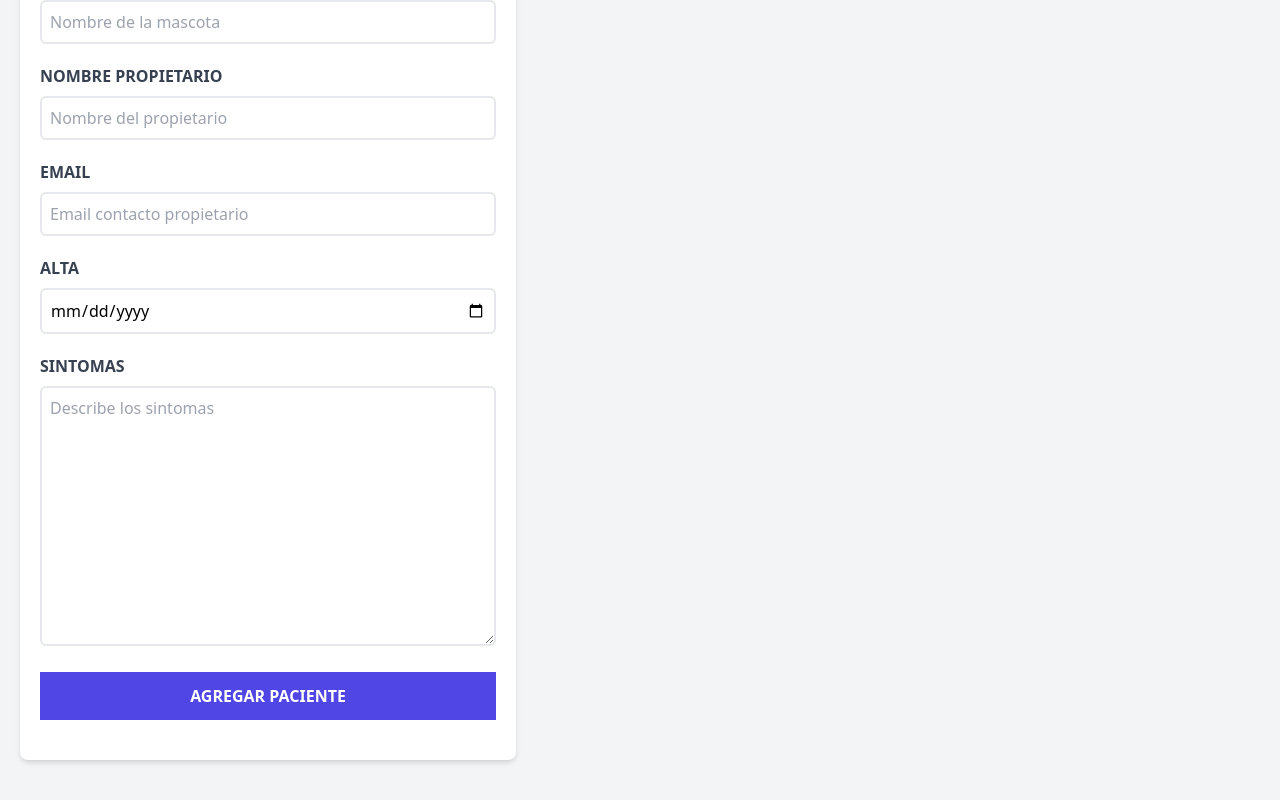
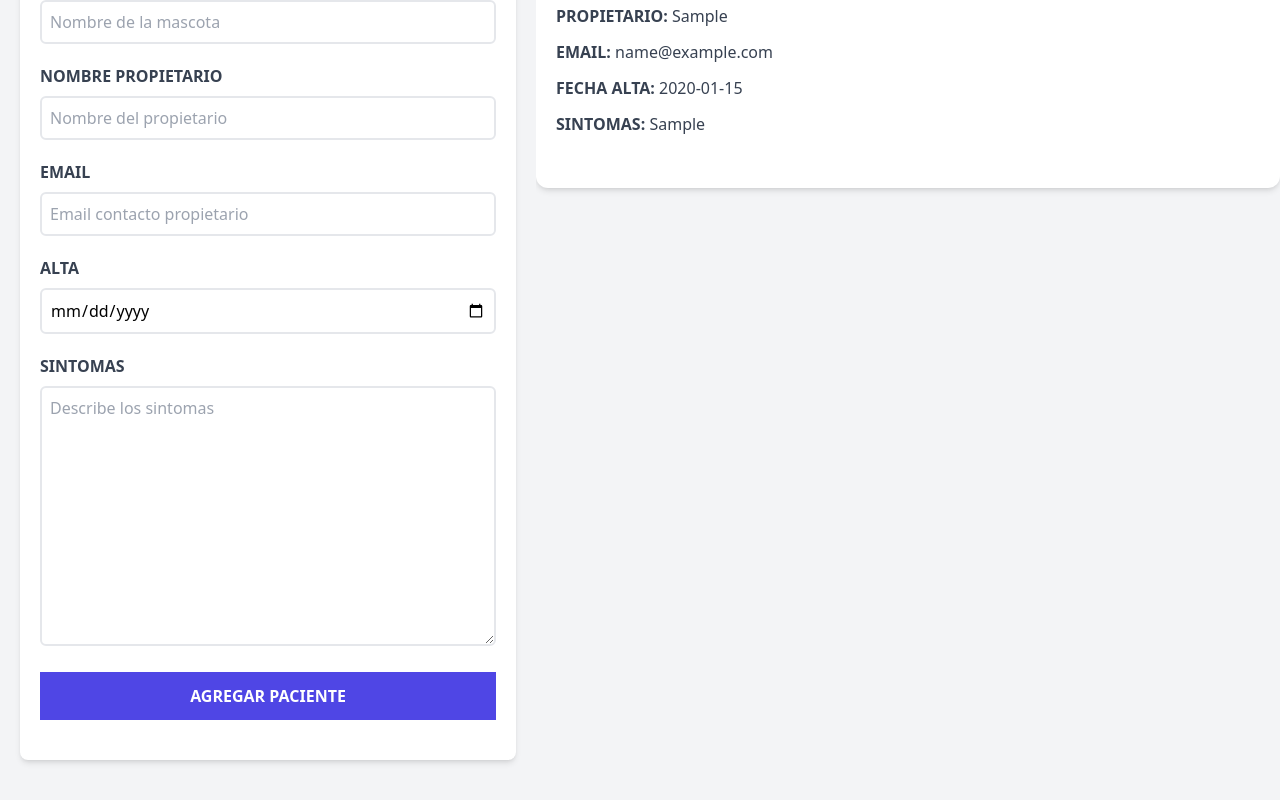
Before and after one commit to JesusRoman7/Citas-Veterinaria-React-Tailwind, a React (Vite) app: page / in a window 1280 px wide. Both pictures are taken after typing "Sample", "Sample", "name@example.com", "2020-01-15", "Sample" into the empty fields and a click on the input "Agregar Paciente". Shown: the part 420-1220 px from the top of the page. Built offline with nearby package versions, Linux system fonts and the light colour scheme.

Commit message:
agregando una funcion para el objetoPaciente y asi poder tener un ID cuando hagamos la iteracion en el componente ListadoPacientes y asi no nos muestre error, mostrando la informacion con el componente Paciente

```diff
--- a/src/components/Formulario.jsx
+++ b/src/components/Formulario.jsx
@@ -12,6 +12,14 @@ const Formulario = ({setPacientes, pacientes}) => {
 
     //Generando un state mas para el error
     const [error, setError] = useState(false);
+
+    //Generando un ID para el objetoPaciente y pasarselo a Listado Pacientes en el metodo de MAP como PROP
+    const generarId = () =>{
+        const random = Math.random().toString(36).substr(2);
+        const fecha = Date.now().toString(36);
+
+        return random + fecha;
+    }
 
     const handleSubmit = (e) =>{ //tambien le podemos pasar el evento
         e.preventDefault();
@@ -30,7 +38,8 @@ const Formulario = ({setPacientes, pacientes}) => {
             propietario,
             email,
             fecha,
-            sintomas
+            sintomas,
+            id: generarId()
         }
         console.log(objetoPaciente);
         setPacientes([...pacientes, objetoPaciente]); //le pasamos el objetoPaciente a setPacientes para que setPacientes modifique pacientes y agregue a su arreglo vacio el objetoPaciente, tomando en cuenta que le pasamos el spread tambien de los objetos ya existentes
--- a/src/components/ListadoPacientes.jsx
+++ b/src/components/ListadoPacientes.jsx
@@ -12,10 +12,12 @@ const ListadoPacientes = ({pacientes}) => {
 
         {/* Nota: aqui para iterar, como estamos dentro de un return, de preferencia usanos MAP y no forEach, ya que forEach en ningun momento usar un return, por esa razon usaremos MAP */}
         {pacientes.map((paciente)=>{
-            <Paciente
+            return( <Paciente
+                key={paciente.id}//para que no nos salga el error Each child in a list should have a unique "key" prop, le ponemos el key con el valur paciente.id de cada iteracion del objeto
                 paciente={paciente} //le pasamos todas las propiedades del iterador al PROP paciente PARA EL COMPONENTE PACIENTE
-            /> //Llamamos a este componente tantas veces como haya elementos en pacientes
+            /> )//Llamamos a este componente tantas veces como haya elementos en pacientes
         })}
+        {/* Nota IMPORTANTE: cuando vayamos a iterar y mostrar diferentes componentes una y otra vez en base a un arreglo TENEMOS QUE PASARLES UN ID UNICO*/}
 
     </div>
   )
--- a/src/components/Paciente.jsx
+++ b/src/components/Paciente.jsx
@@ -1,26 +1,29 @@
 import React from 'react'
 
-const Paciente = () => {
+const Paciente = ({paciente}) => {
+    console.log(paciente);
+    const {nombre, propietario, email, fecha, sintomas} = paciente;
+
   return (
     <div className='mx- 5 my-10 bg-white shadow-md px-5 py-10 rounded-xl'>
         <p className='font-bold mb-3 text-gray-700 uppercase'>Nombre: {''}
-            <span className='font-normal normal-case'>Hook</span>
+            <span className='font-normal normal-case'>{nombre}</span>
         </p>
 
         <p className='font-bold mb-3 text-gray-700 uppercase'>Propietario: {''}
-            <span className='font-normal normal-case'>Jesus</span>
+            <span className='font-normal normal-case'>{propietario}</span>
         </p>
 
         <p className='font-bold mb-3 text-gray-700 uppercase'>Email: {''}
-            <span className='font-normal normal-case'>correo@correo.com</span>
+            <span className='font-normal normal-case'>{email}</span>
         </p>
 
         <p className='font-bold mb-3 text-gray-700 uppercase'>Fecha Alta: {''}
-            <span className='font-normal normal-case'>10 Dic 2023</span>
+            <span className='font-normal normal-case'>{fecha}</span>
         </p>
 
         <p className='font-bold mb-3 text-gray-700 uppercase'>Sintomas: {''}
-            <span className='font-normal normal-case'>Lorem ipsum dolor sit amet consectetur adipisicing elit. Culpa sequi esse nulla quas eaque maxime libero harum fugiat ipsum labore nemo nostrum explicabo quo distinctio, laborum fuga quae eligendi officia.</span>
+            <span className='font-normal normal-case'>{sintomas}</span>
         </p>
     </div>
   )
```
